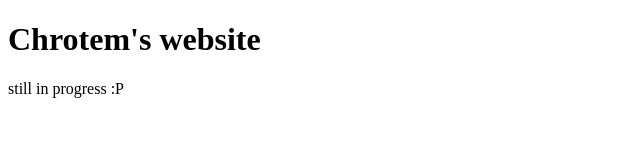
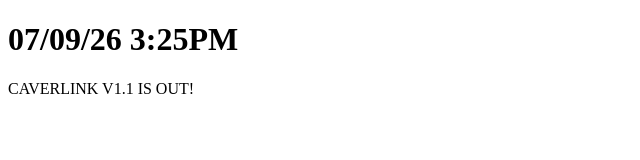
Before and after one commit to j0rmexd/chrotem, a plain HTML site: page index.html in a window 1280 px wide. Shown: the whole page, without its empty margins (0-640 px from the left). Drawn offline with Linux system fonts and the light colour scheme.

Commit message:
Update index.html

```diff
--- a/index.html
+++ b/index.html
@@ -1,12 +1,12 @@
 <!DOCTYPE html>
 <html>
 <head>
-<title>chr0tem's website</title>
+<title>news</title>
 </head>
 <body>
 
-<h1>Chrotem's website</h1>
-<p>still in progress :P</p>
+<h1>07/09/26 3:25PM</h1>
+<p>CAVERLINK V1.1 IS OUT!</p>
 
 </body>
 </html>
```
